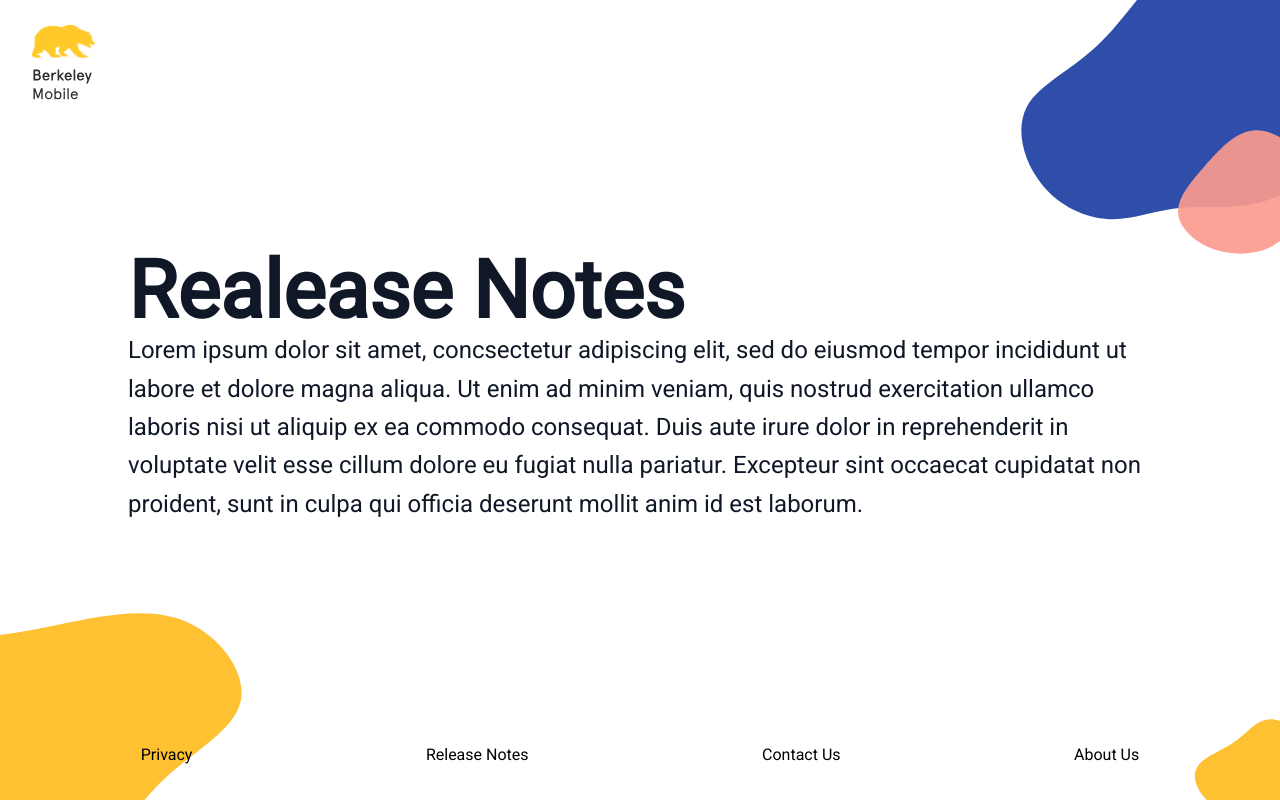
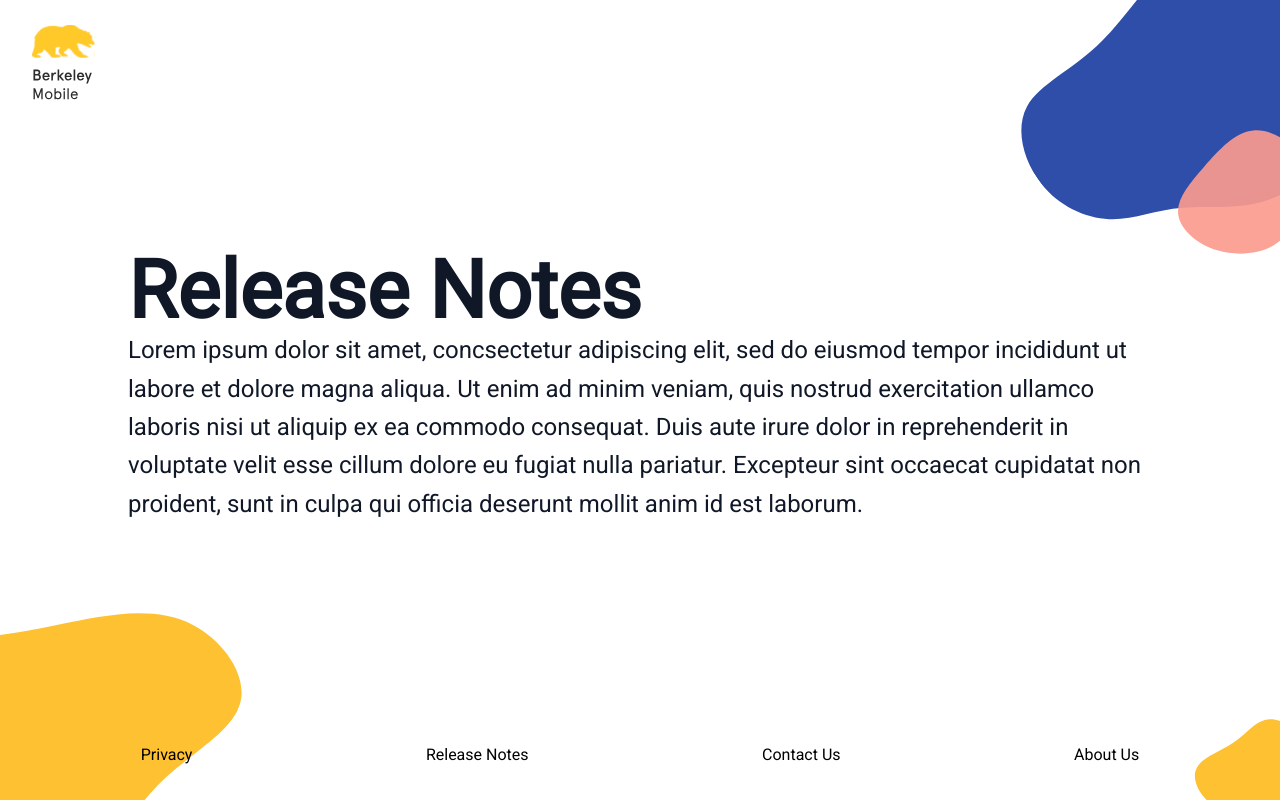
Before and after one commit to thesageak/berkeley_mobile_page, a React (Vite) app: page /release-notes in a window 1280 px wide. Built offline with nearby package versions, Linux system fonts and the light colour scheme.

Commit message:
fix(ui): correct typo in ReleaseNotes component

```diff
--- a/src/app/pages/ReleaseNotes.tsx
+++ b/src/app/pages/ReleaseNotes.tsx
@@ -1,8 +1,8 @@
-export default function RealeaseNotes() {
+export default function ReleaseNotes() {
   return (
     <div className="flex items-center justify-center ">
       <div className="flex flex-col flex-wrap items-start w-[80vw]">
-        <h1 className="font-bold text-[5rem] text-gray-900 leading-[1]">Realease Notes</h1>
+        <h1 className="font-bold text-[5rem] text-gray-900 leading-[1]">Release Notes</h1>
         <p className="text-[1.5rem] text-gray-900">
           Lorem ipsum dolor sit amet, concsectetur adipiscing elit, sed do eiusmod tempor incididunt
           ut labore et dolore magna aliqua. Ut enim ad minim veniam, quis nostrud exercitation
```
